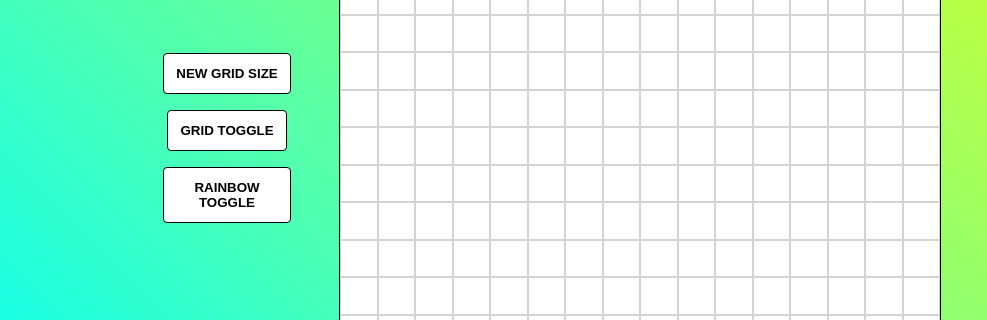
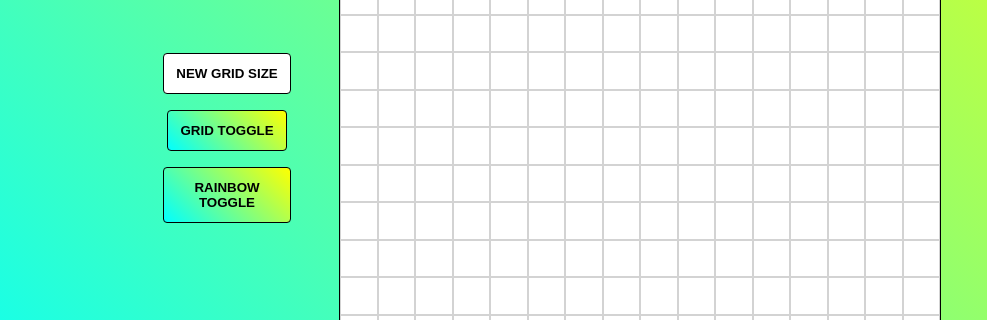
Before and after one commit to RossWe3Dev/odin-etch-a-sketch, a plain HTML site: page index.html in a window 1280 px wide. Both pictures are taken after a click on the button "RAINBOW TOGGLE". Shown: the part 262-582 px from the top of the page, 0-987 px from the left. Drawn offline with Linux system fonts and the light colour scheme.

Commit message:
Edit grid toggle and add active buttons style

```diff
--- a/script.js
+++ b/script.js
@@ -3,6 +3,7 @@ const grid = document.querySelector(".grid");
 
 let gridSize = 16;
 let randomColor = '';
+let gridIsON = true;
 let rainbowIsON = false;
 
 // Generate initial 16 * 16 grid
@@ -23,11 +24,17 @@ function createGridSquare() {
 
     const square = document.createElement("div");
     square.classList.add("square");
-    square.classList.add("grid-borders");
+    checkGridToggle(square);
 
     applyColor(square);     //* Must pass the parameter square
 
     return square;
+}
+
+function checkGridToggle(square) {
+    if (gridIsON) {
+        square.classList.add("grid-borders");
+    }
 }
 
 function applyColor(square) {
@@ -39,7 +46,6 @@ function applyColor(square) {
         } else {
             square.style.setProperty('--square-color', 'black');
         }
-
         square.classList.add("colored-square");
     });
 }
@@ -53,7 +59,6 @@ function generateRGBColor() {
     }
 
     rgbString = rgbString.slice(0, -1); // Remove the last character (comma)
-
     rgbString += ")";
     return rgbString;   // returns a random rgb string
 }
@@ -83,15 +88,22 @@ sizeBtn.addEventListener('click', createNewGrid)
 
 //* Hide/Show Grid by toggling .grid-borders selector in CSS
 const toggleGrid = document.querySelector(".toggle-grid");
+toggleGrid.classList.add("active");
+
 toggleGrid.addEventListener('click', () => {
+    toggleGrid.classList.toggle("active")
+    gridIsON = !gridIsON
     const allSquares = document.querySelectorAll(".square");
     allSquares.forEach(square => square.classList.toggle("grid-borders"));
+    return gridIsON;
 });
 
 
 //* Random colors button
 const toggleRainbow = document.querySelector(".toggle-rainbow");
+
 toggleRainbow.addEventListener('click', () => {
+    toggleRainbow.classList.toggle("active");
     rainbowIsON = !rainbowIsON;
     return rainbowIsON;
 })
--- a/style.css
+++ b/style.css
@@ -44,6 +44,10 @@ button:hover {
     background: linear-gradient(45deg, cyan, yellow);
 }
 
+button.active {
+    background: linear-gradient(45deg, cyan, yellow);
+}
+
 .main-container {
     display: flex;
     flex-direction: column;
```
